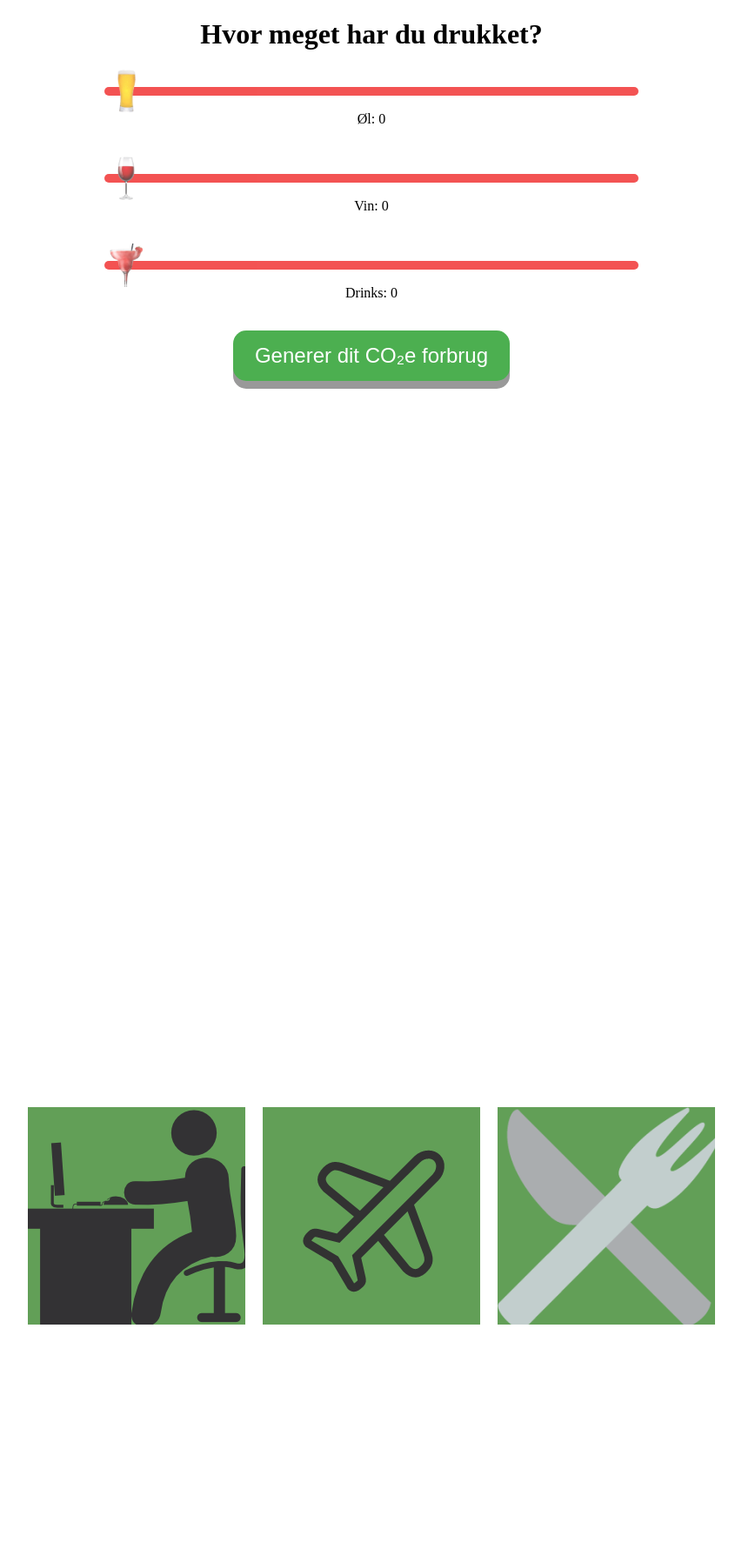
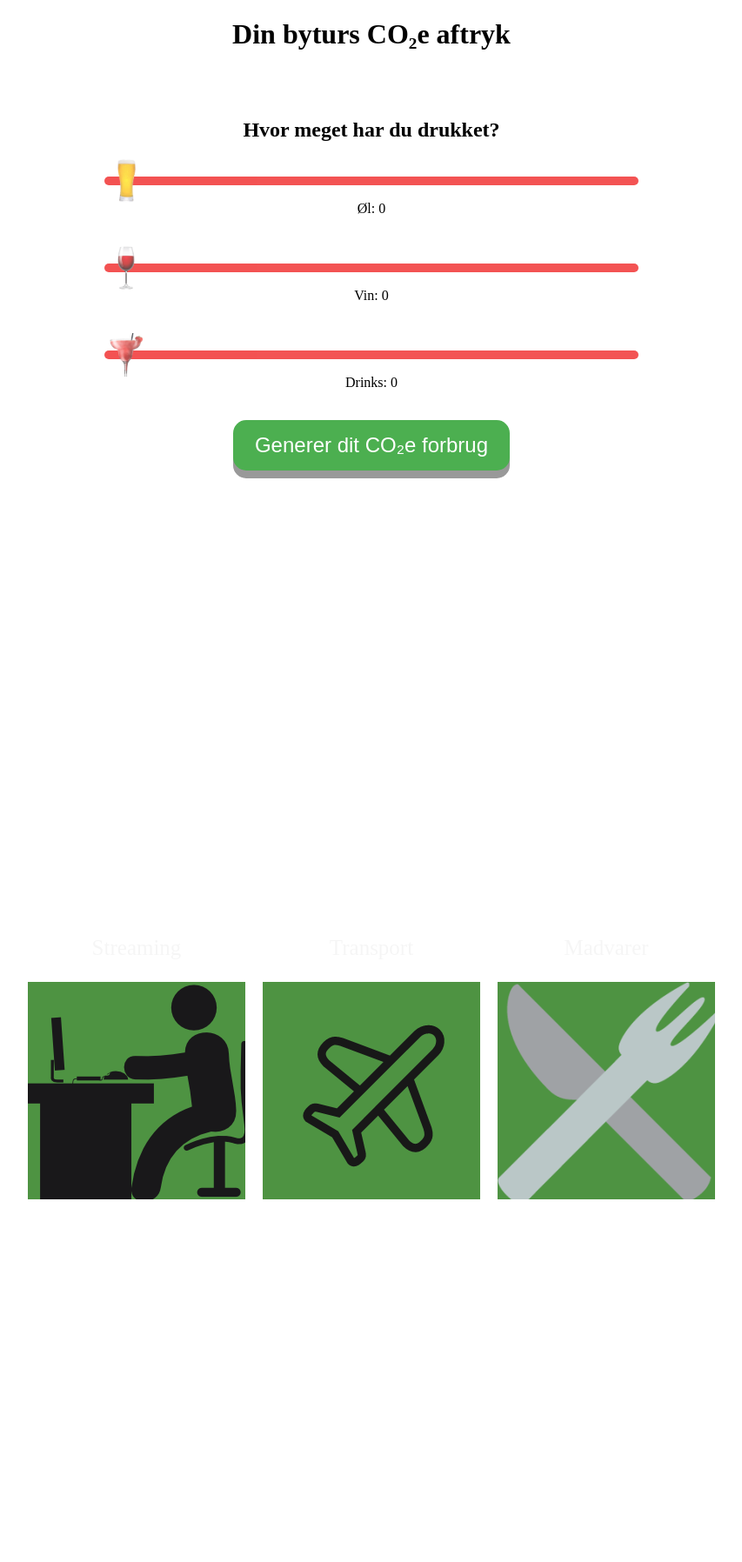
Before and after one commit to NikolaiWK/gruppe-Golden, a website: page index.html in a window 1280 px wide. Shown: the whole page at 87% size, without its empty margins (213-1066 px from the left). After the commit the page ends 1760 px from the top, so only its background shows below. Drawn offline with nearby package versions, Linux system fonts and the light colour scheme.

Commit message:
Overskrift bokse

```diff
--- a/index.html
+++ b/index.html
@@ -8,7 +8,10 @@
 <body>
 
   <div class="bg-image"></div>
-  <h1>Hvor meget har du drukket?</h1>
+  <h1>Din byturs CO₂e aftryk</h1>
+  <br>
+  <br>
+  <h2>Hvor meget har du drukket?</h2>
 
 
 
@@ -41,15 +44,21 @@
 <div class="rowContainer" id="row">
     <div class="slides">
       <div class="rammer">
+        <div class="overbox"><p>Streaming</p>
         <div class="slide-objekt-1 box" onclick="openTab('b1');" >
-        <p></p>
+
         </div>
+        </div>
+        <div class="overbox"><p>Transport</p>
         <div class="slide-objekt-2 box" onclick="openTab('b2');">
           <p></p>
         </div>
+      </div>
+        <div class="overbox"><p>Madvarer</p>
         <div class="slide-objekt-3 box" onclick="openTab('b3');">
           <p></p>
         </div>
+      </div>
       </div>
     </div>
 </div>
--- a/style.css
+++ b/style.css
@@ -3,7 +3,7 @@ html {
 }
 
 #section1 {
-  height: 825px;
+  height: 500px;
 
 }
 
@@ -164,6 +164,10 @@ html {
       animation:         fade_move_down 1s ease-in-out infinite;
     }
 
+    .scroll-down:hover {
+
+    }
+
 
     /*animated scroll arrow animation*/
     @-webkit-keyframes fade_move_down {
@@ -198,6 +202,15 @@ html {
       font-size: 25px;
     }
 
+    .overbox {
+      width: 250px;
+      height: 325px;
+      margin: 10px;
+      opacity: 0.9;
+     color: whitesmoke;
+    }
+
+
     /* ændrer synligheden når man hover over boxene*/
     .box:hover {
       opacity: 2;
@@ -205,8 +218,8 @@ html {
     .box {
       width: 250px;
       height: 250px;
-      margin: 10px;
-      opacity: 0.8;
+
+
     }
 
     .slide-objekt-1 {
```
